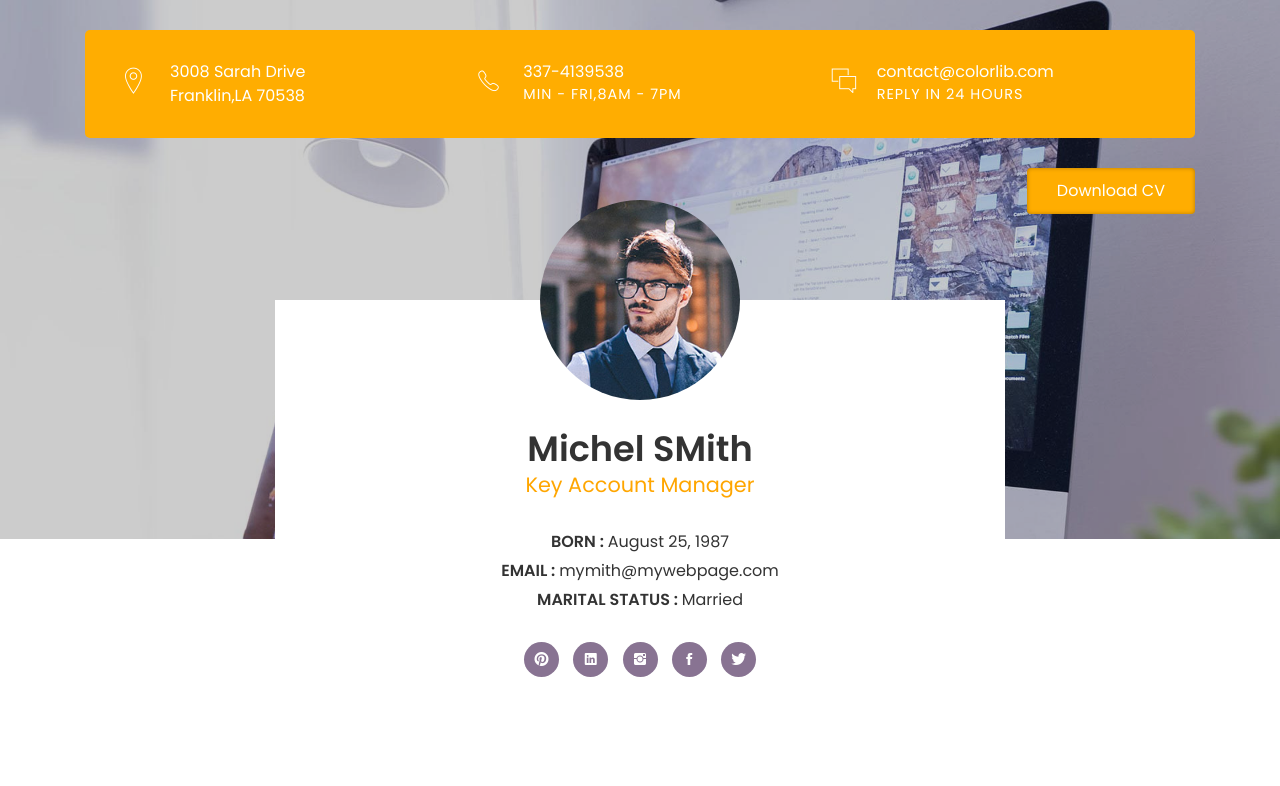
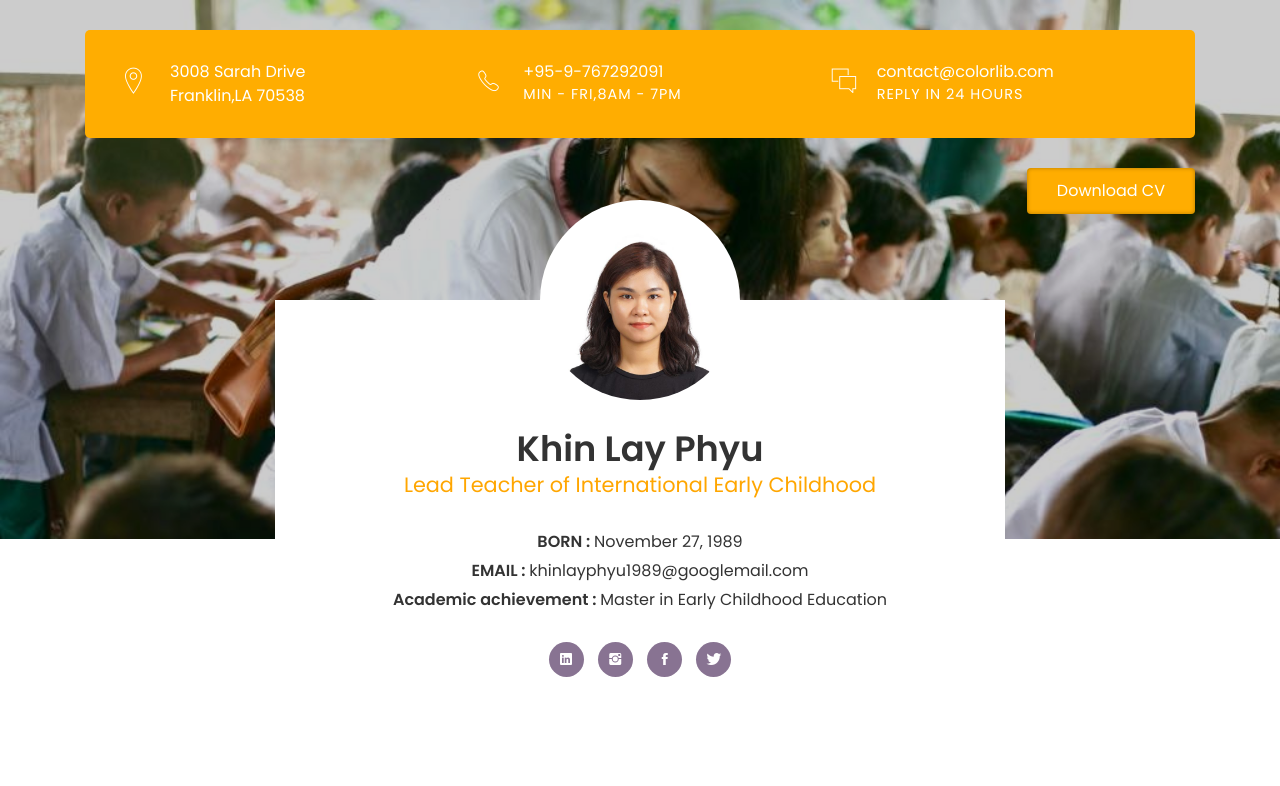
Before and after one commit to San-Di/MPL-profile, a plain HTML site: page index.html in a window 1280 px wide. Shown: the top 786 px of the page. Drawn offline with Linux system fonts and the light colour scheme; files whose address does not match are found by name.

Commit message:
change 4tos

```diff
--- a/01-cv-portfolio/css/styles.css
+++ b/01-cv-portfolio/css/styles.css
@@ -129,7 +129,7 @@ header .downlad-btn:hover{ -webkit-transform: translateY(-4px); transform: trans
 --------------------------------- */
 
 .intro-section{ padding-top: 200px; position: relative; background-size: cover;
-	z-index: 1;background-image: url(../../images/slider-1-1920x1080.jpg); }
+	z-index: 1;background-image: url(../../images/background_img.jpg); }
 
 .intro-section:before{ content:''; z-index: -1; position: absolute; top: 0; bottom: 0; left: 0;
 	right: 0; background: rgba(0,0,0, .2); }
--- a/04-elements/css/styles.css
+++ b/04-elements/css/styles.css
@@ -132,7 +132,7 @@ header .downlad-btn:hover{ -webkit-transform: translateY(-4px); transform: trans
 --------------------------------- */
 
 .intro-section{ padding-top: 200px; position: relative; background-size: cover;
-	z-index: 1;background-image: url(../../images/slider-1-1920x1080.jpg); }
+	z-index: 1;background-image: url(../../images/background_img.jpg); }
 
 .intro-section:before{ content:''; z-index: -1; position: absolute; top: 0; bottom: 0; left: 0;
 	right: 0; background: rgba(0,0,0, .2); }
--- a/index.html
+++ b/index.html
@@ -44,7 +44,7 @@
 						<div class="info">
 							<i class="icon ion-ios-telephone-outline"></i>
 							<div class="right-area">
-								<h5>337-4139538</h5>
+								<h5>+95-9-767292091</h5>
 								<h6>MIN - FRI,8AM - 7PM</h6>
 							</div><!-- right-area -->
 						</div><!-- info -->
@@ -72,19 +72,18 @@
 				<div class="col-md-1 col-lg-2"></div>
 				<div class="col-md-10 col-lg-8">
 					<div class="intro">
-						<div class="profile-img"><img src="images/profile-1-250x250.jpg" alt=""></div>
-						<h2><b>Michel SMith</b></h2>
-						<h4 class="font-yellow">Key Account Manager</h4>
+						<div class="profile-img"><img src="images/profile.jpg" alt=""></div>
+						<h2><b>Khin Lay Phyu</b></h2>
+						<h4 class="font-yellow">Lead Teacher of International Early Childhood</h4>
 						<ul class="information margin-tb-30">
-							<li><b>BORN : </b>August 25, 1987</li>
-							<li><b>EMAIL : </b>mymith@mywebpage.com</li>
-							<li><b>MARITAL STATUS : </b>Married</li>
+							<li><b>BORN : </b>November 27, 1989</li>
+							<li><b>EMAIL : </b>khinlayphyu1989@googlemail.com</li>
+							<li><b>Academic achievement : </b>Master in Early Childhood Education</li>
 						</ul>
 						<ul class="social-icons">
-							<li><a href="#"><i class="ion-social-pinterest"></i></a></li>
-							<li><a href="#"><i class="ion-social-linkedin"></i></a></li>
-							<li><a href="#"><i class="ion-social-instagram"></i></a></li>
-							<li><a href="#"><i class="ion-social-facebook"></i></a></li>
+							<li><a href="https://www.linkedin.com/in/khin-lay-phyu-aa270016a/"><i class="ion-social-linkedin"></i></a></li>
+							<li><a href="https://www.instagram.com/pure_phyu/"><i class="ion-social-instagram"></i></a></li>
+							<li><a href="https://www.facebook.com/phyu.lay.56"><i class="ion-social-facebook"></i></a></li>
 							<li><a href="#"><i class="ion-social-twitter"></i></a></li>
 						</ul>
 					</div><!-- intro -->
```
Also changed, not shown: images/background_img.jpg (added), images/profile.jpg (added).
